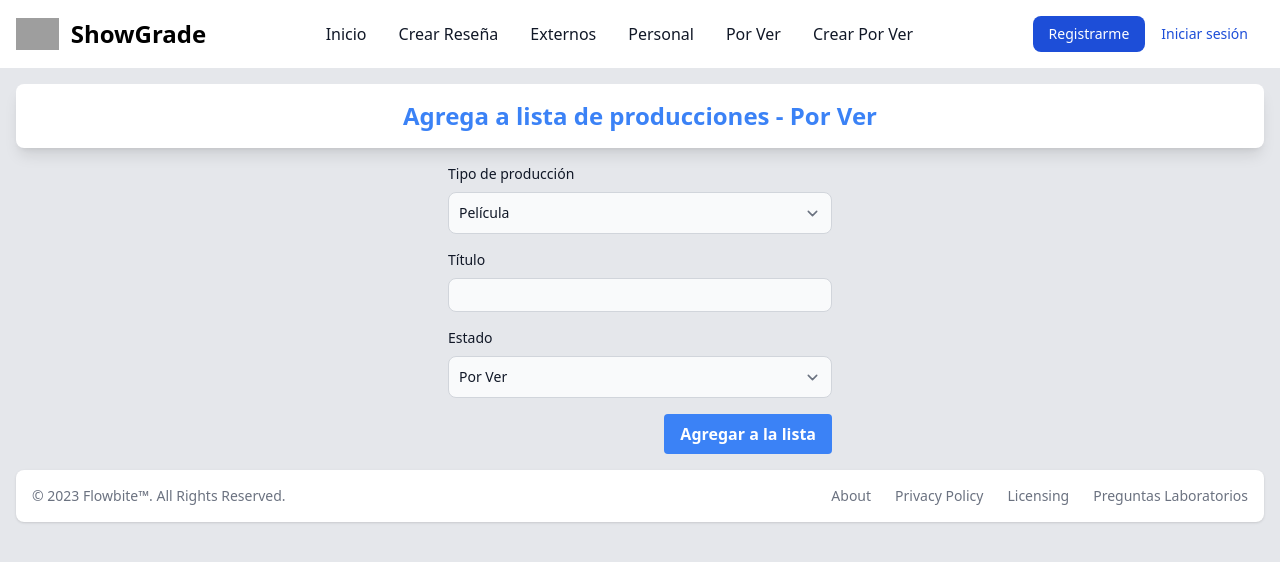
After one commit to chimalii/TC2005B_Laboratorios, a Node server app: page /crear_porVer in a window 1280 px wide. The commit adds this page. Shown: the top 562 px of the page. Run offline with Node 20, Linux system fonts and the light colour scheme; some libraries are stand-ins or nearby versions; grey boxes are pictures that could not be loaded.

Commit message:
habilitación de todas las rutas con MVC

```diff
--- /dev/null
+++ b/Lab8_10_11_12/controllers/porVer.controller.js
@@ -0,0 +1,20 @@
+const Produccion = require('../models/porVer.model');
+
+exports.get_porVer = (request, response, next) => {
+    response.render('porVer', {
+        misPorVer: Produccion.fetchAll(),
+    });
+};
+
+exports.get_crear_porVer = (request, response, next) => {
+    response.render('crear_porVer');
+}
+
+exports.post_porVer = (request, response, next) => {
+    console.log(request.body);
+    const mi_produccion = new Produccion(
+        request.body.titulo_por_ver, request.body.tipo_por_ver, request.body.estado
+    );
+    mi_produccion.save();
+    response.redirect('/porVer');
+};
--- a/Lab8_10_11_12/controllers/resenias.controller.js
+++ b/Lab8_10_11_12/controllers/resenias.controller.js
@@ -1,4 +1,5 @@
 const Resenia = require('../models/resenia.model');
+
 exports.get_crear = (request, response, next) => {
     response.render('crear');
 };
@@ -8,15 +9,10 @@ exports.post_crear = (request, response, next) => {
         request.body.tipo, request.body.titulo, request.body.fecha, request.body.calificacion, request.body.resenia, request.body.imagen
     );
     mi_resenia.save();
-    response.setHeader('Set-Cookie', 'ultima_resenia=' + mi_resenia.titulo);
-    response.setHeader('Set-Cookie', 'ultima_resenia=' + mi_resenia.titulo + '; HttpOnly');
     response.redirect('/');
 };
 exports.get_root = (request, response, next) => {
-    console.log(request.cookies);
-    console.log(request.cookies.ultima_resenia);
     response.render('cards_resenias', {
         misResenias: Resenia.fetchAll(),
-        ultima_tropa: request.cookies.ultima_resenia || '',
     });
 };
--- a/Lab8_10_11_12/models/resenia.model.js
+++ b/Lab8_10_11_12/models/resenia.model.js
@@ -37,5 +37,4 @@ module.exports = class Resenia {
     static fetchAll() {
         return misResenias;
     }
-
 }
--- a/Lab8_10_11_12/views/cards_resenias.ejs
+++ b/Lab8_10_11_12/views/cards_resenias.ejs
@@ -71,7 +71,7 @@
 <% } %>
 
         </tbody>
-    </table><br><br><br><br><br><br><br>
+    </table><br><br><br><br><br><br><br><br><br><br><br>
     </div>
 </div>
 
--- /dev/null
+++ b/Lab8_10_11_12/views/crear_porVer.ejs
@@ -0,0 +1,42 @@
+<%- include('includes/header.ejs') %>
+
+<div class="container mx-auto p-4">
+    <div class="bg-white dark:bg-gray-900 rounded-lg shadow-lg p-4">
+        <h2 class="text-2xl font-bold text-center text-blue-500">Agrega a lista de producciones - Por Ver</h2>
+    </div>
+</div>
+
+<form action="/crear_porVer" method="POST" class="max-w-sm mx-auto">
+    <div class="mb-4">
+        <label for="tipo_por_ver" class="block mb-2 text-sm font-medium text-gray-900 dark:text-white">Tipo de producción</label>
+        <select id="tipo_por_ver" name="tipo_por_ver" class="bg-gray-50 border border-gray-300 text-gray-900 text-sm rounded-lg focus:ring-blue-500 focus:border-blue-500 block w-full p-2.5 dark:bg-gray-700 dark:border-gray-600 dark:placeholder-gray-400 dark:text-white dark:focus:ring-blue-500 dark:focus:border-blue-500">
+            <option>Película</option>
+            <option>Cortometraje</option>
+            <option>Documental</option>
+            <option>Serie</option>
+        </select>
+    </div>
+
+    <!-- Título -->
+    <div class="mb-4">
+        <label for="titulo_por_ver" class="block mb-2 text-sm font-medium text-gray-900 dark:text-white">Título</label>
+        <input type="text" id="titulo_por_ver" name="titulo_por_ver" class="block w-full p-2 text-gray-900 border border-gray-300 rounded-lg bg-gray-50 text-xs focus:ring-blue-500 focus:border-blue-500 dark:bg-gray-700 dark:border-gray-600 dark:placeholder-gray-400 dark:text-white dark:focus:ring-blue-500 dark:focus:border-blue-500">
+    </div>
+
+    <!-- Estado -->
+    <div class="mb-4">
+        <label for="estado" class="block mb-2 text-sm font-medium text-gray-900 dark:text-white">Estado</label>
+            <select id="estado" name="estado" class="bg-gray-50 border border-gray-300 text-gray-900 text-sm rounded-lg focus:ring-blue-500 focus:border-blue-500 block w-full p-2.5 dark:bg-gray-700 dark:border-gray-600 dark:placeholder-gray-400 dark:text-white dark:focus:ring-blue-500 dark:focus:border-blue-500">
+                <option>Por Ver</option>
+                <option>En Curso</option>
+                <option>Vista</option>
+            </select>
+    </div>
+
+    <!-- Botón para enviar -->
+    <div class="text-right">
+        <button type="submit" class="bg-blue-500 hover:bg-blue-700 text-white font-bold py-2 px-4 rounded">Agregar a la lista</button>
+    </div>
+</form>
+
+<%- include('includes/footer.ejs') %>
--- a/Lab8_10_11_12/views/includes/header.ejs
+++ b/Lab8_10_11_12/views/includes/header.ejs
@@ -29,16 +29,22 @@
             <div class="hidden w-full md:block md:w-auto" id="navbar-cta">
               <ul class="font-medium flex flex-col p-4 md:p-0 mt-4 border border-gray-100 rounded-lg bg-gray-50 md:flex-row md:space-x-8 rtl:space-x-reverse md:mt-0 md:border-0 md:bg-white dark:bg-gray-800 md:dark:bg-gray-900 dark:border-gray-700">
                 <li>
-                  <a href="http://localhost:3000" class="block py-2 px-3 text-gray-900 rounded hover:bg-gray-100 md:hover:bg-transparent md:border-0 md:hover:text-blue-700 md:p-0 dark:text-white md:dark:hover:text-blue-500 dark:hover:bg-gray-700 dark:hover:text-white md:dark:hover:bg-transparent">Inicio</a>
+                  <a href="/" class="block py-2 px-3 text-gray-900 rounded hover:bg-gray-100 md:hover:bg-transparent md:border-0 md:hover:text-blue-700 md:p-0 dark:text-white md:dark:hover:text-blue-500 dark:hover:bg-gray-700 dark:hover:text-white md:dark:hover:bg-transparent">Inicio</a>
                 </li>
                 <li>
-                  <a href="http://localhost:3000/crear" class="block py-2 px-3 text-gray-900 rounded hover:bg-gray-100 md:hover:bg-transparent md:border-0 md:hover:text-blue-700 md:p-0 dark:text-white md:dark:hover:text-blue-500 dark:hover:bg-gray-700 dark:hover:text-white md:dark:hover:bg-transparent">Crear</a>
+                  <a href="/crear" class="block py-2 px-3 text-gray-900 rounded hover:bg-gray-100 md:hover:bg-transparent md:border-0 md:hover:text-blue-700 md:p-0 dark:text-white md:dark:hover:text-blue-500 dark:hover:bg-gray-700 dark:hover:text-white md:dark:hover:bg-transparent">Crear Reseña</a>
                 </li>
                 <li>
-                  <a href="http://localhost:3000/externos" class="block py-2 px-3 text-gray-900 rounded hover:bg-gray-100 md:hover:bg-transparent md:border-0 md:hover:text-blue-700 md:p-0 dark:text-white md:dark:hover:text-blue-500 dark:hover:bg-gray-700 dark:hover:text-white md:dark:hover:bg-transparent">Externos</a>
+                  <a href="/externos" class="block py-2 px-3 text-gray-900 rounded hover:bg-gray-100 md:hover:bg-transparent md:border-0 md:hover:text-blue-700 md:p-0 dark:text-white md:dark:hover:text-blue-500 dark:hover:bg-gray-700 dark:hover:text-white md:dark:hover:bg-transparent">Externos</a>
                 </li>
                 <li>
-                  <a href="http://localhost:3000/personal" class="block py-2 px-3 text-gray-900 rounded hover:bg-gray-100 md:hover:bg-transparent md:border-0 md:hover:text-blue-700 md:p-0 dark:text-white md:dark:hover:text-blue-500 dark:hover:bg-gray-700 dark:hover:text-white md:dark:hover:bg-transparent">Personal</a>
+                  <a href="/personal" class="block py-2 px-3 text-gray-900 rounded hover:bg-gray-100 md:hover:bg-transparent md:border-0 md:hover:text-blue-700 md:p-0 dark:text-white md:dark:hover:text-blue-500 dark:hover:bg-gray-700 dark:hover:text-white md:dark:hover:bg-transparent">Personal</a>
+                </li>
+                <li>
+                  <a href="/porVer" class="block py-2 px-3 text-gray-900 rounded hover:bg-gray-100 md:hover:bg-transparent md:border-0 md:hover:text-blue-700 md:p-0 dark:text-white md:dark:hover:text-blue-500 dark:hover:bg-gray-700 dark:hover:text-white md:dark:hover:bg-transparent">Por Ver</a>
+                </li>
+                <li>
+                  <a href="/crear_porVer" class="block py-2 px-3 text-gray-900 rounded hover:bg-gray-100 md:hover:bg-transparent md:border-0 md:hover:text-blue-700 md:p-0 dark:text-white md:dark:hover:text-blue-500 dark:hover:bg-gray-700 dark:hover:text-white md:dark:hover:bg-transparent">Crear Por Ver</a>
                 </li>
               </ul>
             </div>
```
Also changed, not shown: Lab8_10_11_12/models/porVer.model.js (added, +41 -0 lines), Lab8_10_11_12/routes/clases.routes.js (+10 -35 lines), Lab8_10_11_12/views/personal.ejs (added, +9 -0 lines), Lab8_10_11_12/views/porVer.ejs (added, +53 -0 lines).
